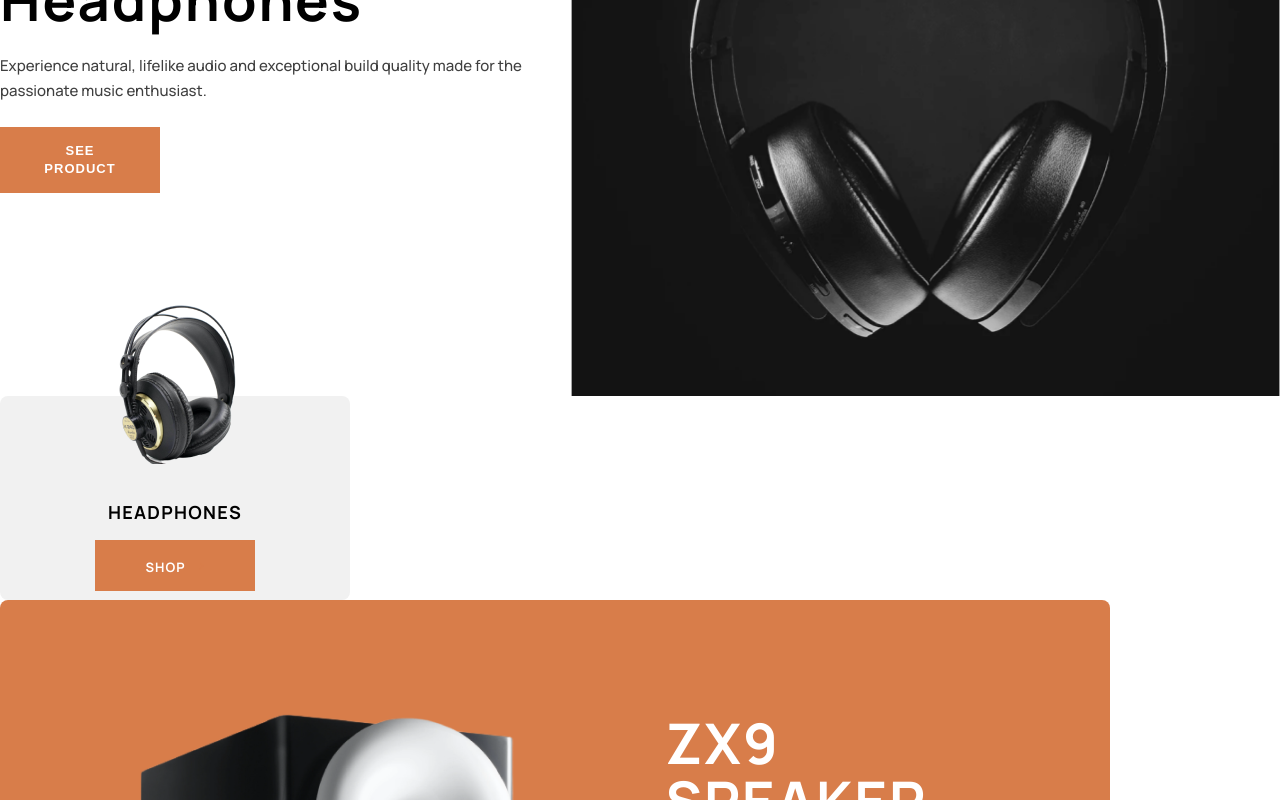
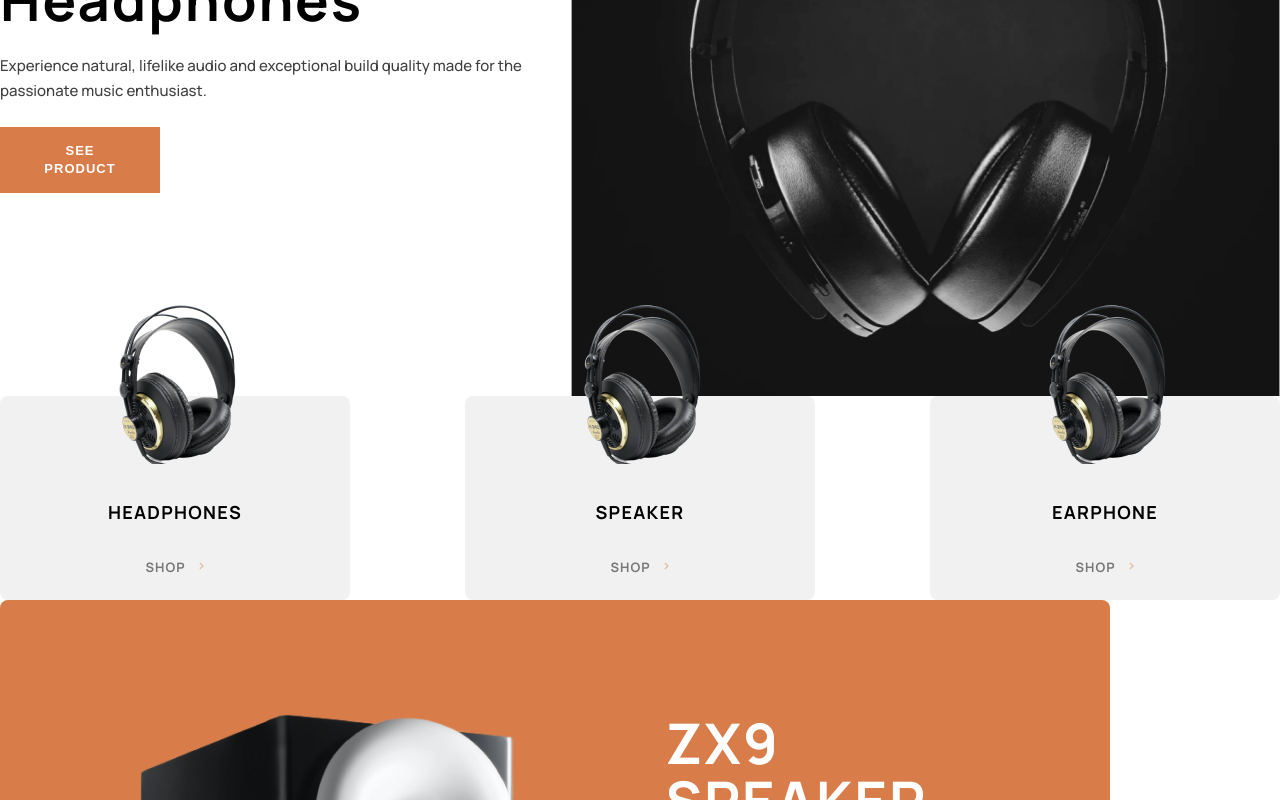
Before and after one commit to deeepak-me/swift, a Next.js app: page / in a window 1280 px wide. Shown: the part 432-1232 px from the top of the page. Built offline with nearby package versions, Linux system fonts and the light colour scheme.

Commit message:
feat: implemented product cards

```diff
--- a/src/components/productcard/Productcard.jsx
+++ b/src/components/productcard/Productcard.jsx
@@ -1,4 +1,4 @@
-import React from "react";
+import React, { useState } from "react";
 import Image from "next/image";
 
 import styles from "./productcard.module.css";
@@ -6,22 +6,49 @@ import productImg from "public/headphone1.png";
 import Button from "../button/Button";
 
 const ProductCard = () => {
+
+  const [products, setProducts] = useState([
+    {title:"headphones", subtitle:"SHOP",id:1},
+    {title:"speaker", subtitle:"SHOP",id:2},
+    {title:"earphone", subtitle:"SHOP",id:3},
+  ])
+
   return (
-    <div className={styles.info}>
-      <div className={styles.cardDesc}>
+    // <div className={styles.info}>
+      <div className={styles.container}>
+        {products.map((product) => (
+          <div className={styles.info} key={product.id}>
+            <div className={styles.cardDesc} >
               <div className={styles.item}>
                 <Image src={productImg} className={styles.img} />
               </div>
 
-        <h2 className={styles.title}>headphones</h2>
-        <Button secondary>
+              <h2 className={styles.title}>{product.title}</h2>
+              <Button color="secondary">
                 <div className={styles.button}>
-            <div className={styles.subtitle}>SHOP</div>
+                  <div className={styles.subtitle}>{product.subtitle}</div>
                   <Image src="/arrow.svg" width={5} height={10} />
                 </div>
               </Button>
             </div>
           </div>
+        ))}
+      </div>
+
+      // {/* <div className={styles.cardDesc}>
+      //   <div className={styles.item}>
+      //     <Image src={productImg} className={styles.img} />
+      //   </div>
+
+      //   <h2 className={styles.title}>headphones</h2>
+      //   <Button color="secondary">
+      //     <div className={styles.button}>
+      //       <div className={styles.subtitle}>SHOP</div>
+      //       <Image src="/arrow.svg" width={5} height={10} />
+      //     </div>
+      //   </Button>
+      // </div> */}
+    // {/* </div> */}
   );
 };
 
--- a/src/components/productcard/productcard.module.css
+++ b/src/components/productcard/productcard.module.css
@@ -3,6 +3,12 @@
   width: 350px;
   height: 284px;
 } */
+
+.container{
+  display: flex;
+  justify-content: space-between;
+  align-items: center;
+}
 
 .item {
   height: 160px;
```
Lines whose indentation alone changed are shown as unchanged.
